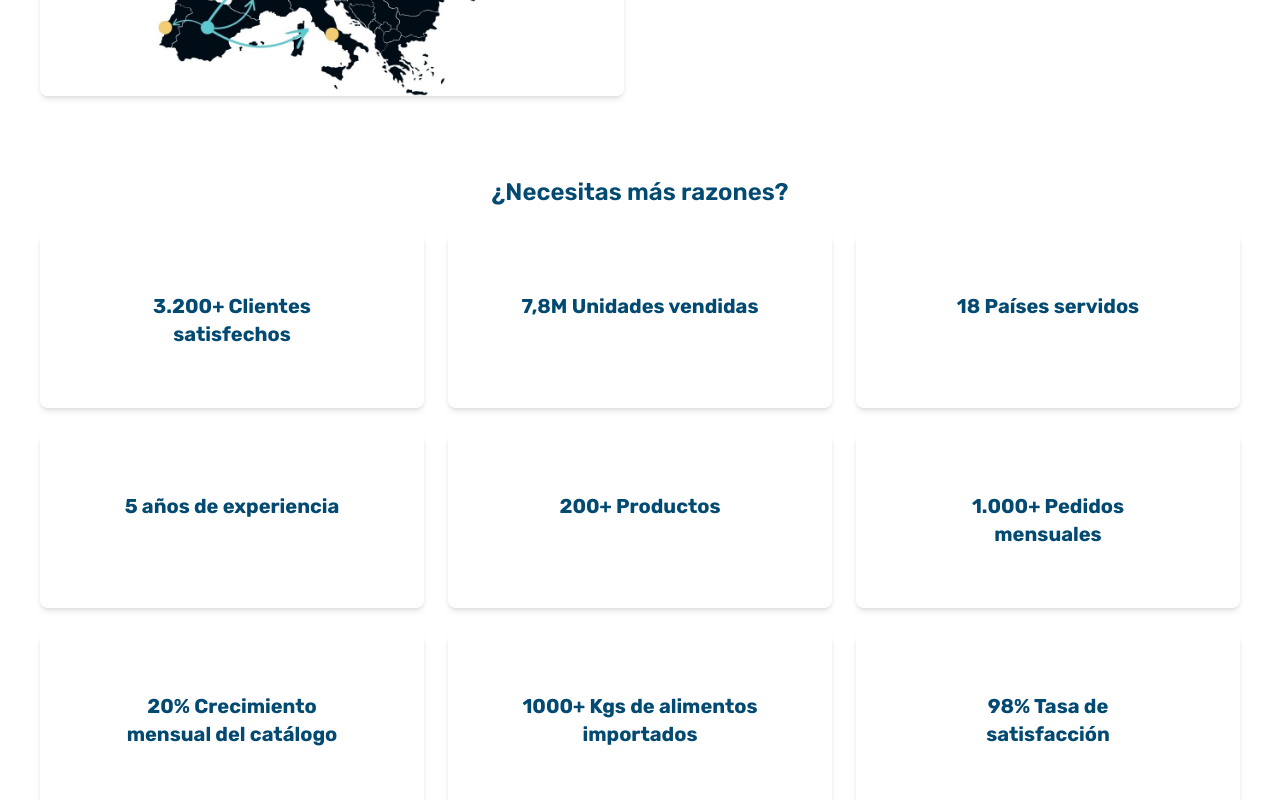
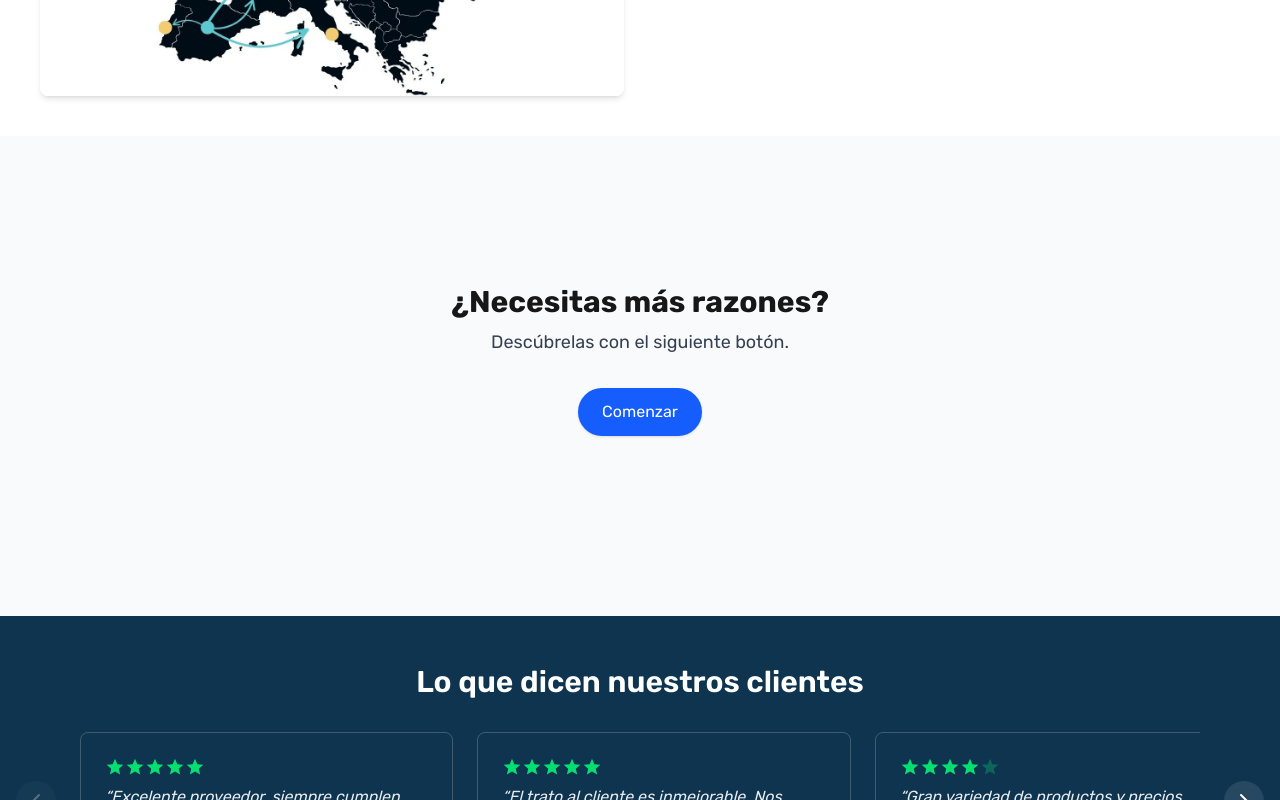
Before and after one commit to hexabro/Wally_pickers, a Next.js app: page /ser-cliente in a window 1280 px wide. Shown: the part 1260-2060 px from the top of the page. Built offline with nearby package versions, Linux system fonts and the light colour scheme.

Commit message:
fixing some homepage errors and integrating responsive reasons cards section

```diff
--- a/src/components/sections/magnifyingSection.tsx
+++ b/src/components/sections/magnifyingSection.tsx
@@ -6,7 +6,7 @@ export default function MagnifyingSection() {
   const containerRef = useRef<HTMLDivElement>(null);
   const [pointer, setPointer] = useState<{ x: number; y: number }>({ x: -100, y: -100 });
 
-  // Lógica compartida para actualizar posición
+  // Update pointer position logic
   const updatePointer = (clientX: number, clientY: number) => {
     const rect = containerRef.current?.getBoundingClientRect();
     if (rect) {
@@ -46,20 +46,20 @@ export default function MagnifyingSection() {
       onTouchStart={handleTouchStart}
       onTouchMove={handleTouchMove}
       onTouchEnd={handleTouchEnd}
-      // 1) usando Tailwind: touch-none
-      // 2) o estilo inline:
+      // Prevent default touch scrolling
       style={{ touchAction: 'none' }}
       className={`
+        touchAction-responsive
         p-5 mx-auto
         md:px-20 md:flex md:flex-row flex-col items-center gap-10
         text-center md:text-left
         relative overflow-visible
-        cursor-none
+        cursor-auto xl:cursor-none
         h-auto md:h-80
       `}
     >
-      {/* Texto difuminado */}
-      <div className="absolute inset-0 md:filter blur-sm">
+      {/* Blurred background text */}
+      <div className="absolute inset-0 md:filter xl:blur-sm">
         <div className="flex flex-col items-center md:items-start p-4 space-y-4">
           <h2 className="text-3xl md:text-4xl font-bold text-amber-50 underline underline-offset-13 decoration-dashed">
             Calidad garantizada
@@ -74,7 +74,7 @@ export default function MagnifyingSection() {
 
       {/* Spotlight clear layer */}
       <div
-        className="absolute inset-0"
+        className="absolute inset-0 hidden xl:block"
         style={{ clipPath: clip, WebkitClipPath: clip }}
       >
         <div className="flex flex-col items-center md:items-start p-4 space-y-4">
@@ -89,13 +89,13 @@ export default function MagnifyingSection() {
         </div>
       </div>
 
-      {/* Lupa */}
+      {/* Magnifier lens */}
       <div
-        className="absolute w-40 h-40 rounded-full border-2 border-white pointer-events-none"
+        className="absolute w-40 h-40 rounded-full border-2 border-white pointer-events-none hidden xl:block"
         style={{ left: pointer.x - 80, top: pointer.y - 80 }}
       />
       <div
-        className="absolute w-2 h-20 bg-white pointer-events-none"
+        className="absolute w-2 h-20 bg-white pointer-events-none hidden xl:block"
         style={{
           left: pointer.x - 60,
           top: pointer.y + 50,
--- a/src/components/sections/reasonsCards.tsx
+++ b/src/components/sections/reasonsCards.tsx
@@ -1,54 +1,137 @@
-import Image from "next/image";
+"use client"
+import { useState, useRef, useEffect } from 'react';
+import { motion, AnimatePresence } from 'framer-motion';
+import { Award, ShieldCheck, Globe, Truck, CheckCircle, Headset } from 'lucide-react';
 
-const stats = [
-  { label: "Clientes satisfechos", value: "3.200+", img: "apreton" },
-  { label: "Unidades vendidas", value: "7,8M", img: "paqueterias" },
-  { label: "Países servidos", value: "18" , img: "globo" },
-  { label: "años de experiencia", value: "5" ,   img: "experience" },
-  { label: "Productos", value: "200+", img: "estanteria" },
-  { label: "Pedidos mensuales", value: "1.000+" ,   img: "paquete_recurrente" },
-  { label: "Crecimiento mensual del catálogo", value: "20%" , img: "catalogo" },
-  { label: "Kgs de alimentos importados", value: "1000+" , img: "alimentos" },
-  { label: "Tasa de satisfacción", value: "98%" ,   img: "satisfaction" },
-];
 
-const ReasonsCards = () =>{
-    return(
-    <section className="max-w-7xl mx-auto p-10">
-          <h3 className="text-2xl font-semibold text-sky-900 text-center mb-6">
-            ¿Necesitas más razones?
-          </h3>
-          <div className="grid grid-cols-1 sm:grid-cols-2 md:grid-cols-3 gap-6">
-            {stats.map((stat) => (
-              /* CARD */
-              <div
-                key={stat.label}
-                className="bg-white rounded-lg shadow-md text-center hover:shadow-lg hover:shadow-[#0e344f] transition-all duration-500 group overflow-hidden "
+export default function ImmersiveSection() {
+  const [count, setCount] = useState(0);
+  const containerRef = useRef<HTMLDivElement>(null);
+
+  const cardVariants = {
+    hidden: { opacity: 0, scale: 0.8 },
+    visible: (i: number) => ({
+      opacity: 1,
+      scale: 1,
+      transition: { delay: i * 0.2, duration: 0.5 }
+    }),
+    exit: { opacity: 0, scale: 0.8, transition: { duration: 0.3 } }
+  };
+
+    const headerVariants = {
+    center: { y: 0 },
+    top: { y: '-50%', transition: { duration: 0.5 } }
+  };
+ const cards = [
+    {
+      id: 1,
+      title: 'Más de 25 años de experiencia',
+      description: 'Importando productos FMCG desde 1998 con profundo conocimiento de mercado global.',
+      Icon: Award
+    },
+    {
+      id: 2,
+      title: 'Certificaciones internacionales',
+      description: 'Cumplimos con ISO 9001 e ISO 22000 para garantizar calidad y seguridad alimentaria.',
+      Icon: ShieldCheck
+    },
+    {
+      id: 3,
+      title: 'Red logística global',
+      description: 'Distribución eficiente en más de 60 países con socios de transporte de primer nivel.',
+      Icon: Globe
+    },
+    {
+      id: 4,
+      title: 'Alianzas con marcas líderes',
+      description: 'Socios oficiales de proveedores top en el sector FMCG, avalados por referencias de clientes.',
+      Icon: Truck
+    },
+    {
+      id: 5,
+      title: 'Control de calidad riguroso',
+      description: 'Procesos de inspección multietapa y trazabilidad completa de lotes.',
+      Icon: CheckCircle
+    },
+    {
+      id: 6,
+      title: 'Atención personalizada',
+      description: 'Equipo experto en regulaciones, aduanas y soporte postventa dedicado.',
+      Icon: Headset
+    }
+  ];
+
+
+  const handleClick = () => {
+    if (count < cards.length) {
+      setCount((prev) => prev + 1);
+    } else {
+      setCount(0);
+    }
+  };
+
+  useEffect(() => {
+    if (count > 0 && containerRef.current) {
+      const child = containerRef.current.children[count - 1] as HTMLElement;
+      if (child) {
+        child.scrollIntoView({ behavior: 'smooth', inline: 'center', block: 'nearest' });
+      }
+    }
+  }, [count]);
+
+  return (
+    <section className="w-full flex flex-col items-center bg-gray-50 p-8 min-h-[60vh]">
+      {/* Animated header text always visible */}
+      <motion.div
+        className="text-center w-full flex flex-col justify-center items-center"
+        initial="center"
+        animate={count ==0 ? 'center': 'top'}
+        style={{ flex: count === 0 ? 1 : 'none' }}
+      >
+        <h3 className="text-3xl font-bold mb-2">¿Necesitas más razones?</h3>
+        <p className="text-lg text-gray-700">Descúbrelas con el siguiente botón.</p>
+        <button onClick = {handleClick}
+        className = {`mt-8 px-6 py-3 rounded-full shadow focus:outline-none focus:ring-2 focus:ring-blue-400
+          ${count > 0 ? 'hidden' : 'bg-blue-600 text-white hover:bg-blue-700'}`}>
+          Comenzar
+        </button>
+      </motion.div>
+
+      {/* Scrollable cards row */}
+      <div
+        ref={containerRef}
+        className="w-full max-w-5xl flex space-x-4 overflow-x-auto scroll-snap-x scroll-snap-mandatory py-4"
+      >
+        <AnimatePresence>
+          {cards.slice(0, count).map((card, index) => {
+            const IconComp = card.Icon;
+            return (
+              <motion.div
+                key={card.id}
+                custom={index}
+                variants={cardVariants}
+                initial="hidden"
+                animate="visible"
+                exit="exit"
+                className="w-64 bg-white rounded-2xl shadow-lg p-6 flex-shrink-0 scroll-snap-center transform transition-transform md:hover:-translate-y-2 md:hover:shadow-xl md:cursor-pointer"
               >
-                <div className="grid grid-cols-2 md:grid-cols-1 group-hover:grid-cols-2 md:p-15 group-hover:p-0">
-                  {/* Left side: original content */}
-                  <div className="flex flex-col justify-center items-center">
-                    <h4 className="text-xl font-bold text-sky-900 text-center mx-2">
-                      {stat.value} {stat.label}
-                    </h4>
-                  </div>
+                <IconComp className="mx-auto mb-4 w-12 h-12 text-blue-600" />
+                <h4 className="text-xl font-semibold mb-2 text-center">{card.title}</h4>
+                <p className="text-gray-600 text-center">{card.description}</p>
+              </motion.div>
+            );
+          })}
+        </AnimatePresence>
+      </div>
 
-                  {/* Right side: image appears on hover */}
-                  <div className="md:h-0 md:opacity-0 group-hover:opacity-100 h-auto group-hover:h-auto transition-opacity duration-500">
-                    <Image
-                      src={`/images/reasons/${stat.img}.jpg`}
-                      alt={`decoración de ${stat.label}`}
-                      height={75}
-                      width={75}
-                      className="w-full h-full object-contain  "
-                    />
-                  </div>
-                </div>
-              </div>
-            ))}
-          </div>
-        </section>
-    );
+      {/* Button */}
+      <button
+        onClick={handleClick}
+        className={`mt-8 px-6 py-3 rounded-full shadow focus:outline-none focus:ring-2 focus:ring-blue-400
+          ${count === 0 ? 'hidden' : count < cards.length ? 'bg-blue-600 text-white hover:bg-blue-700' : 'bg-green-600 text-white hover:bg-green-700'}`}
+      >
+        {count === 0 ? 'Comenzar' : count < cards.length ? 'Siguiente tarjeta' : 'Reiniciar'}
+      </button>
+    </section>
+  );
 }
-
-export default ReasonsCards;
```
Also changed, not shown: src/components/sections/CategoryCards.tsx (+72 -5 lines), src/components/ui/rectangle.tsx (+26 -38 lines), src/components/sections/magnifyingSection.module.css (line endings or trailing spaces).
